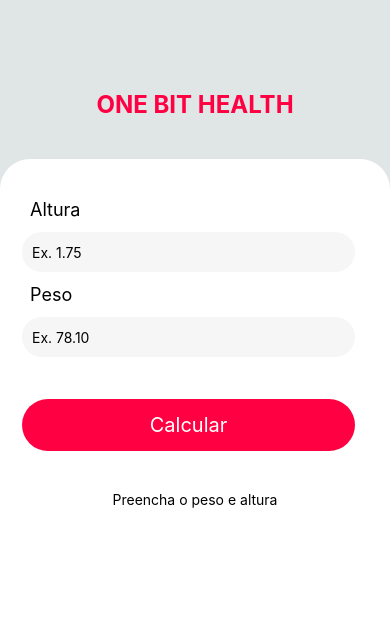
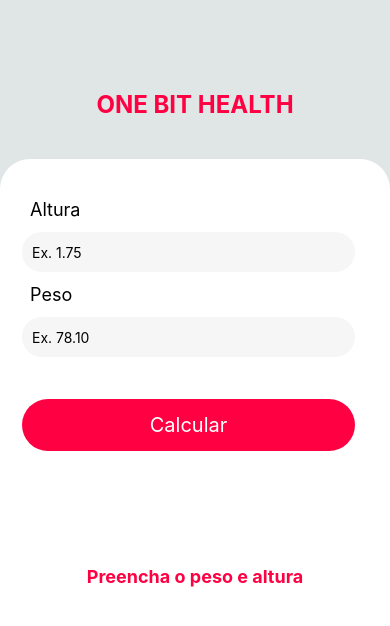
Before and after one commit to DevEddi/one_bit_health_curso_react_native, a React Native app: screen / in a window 390 px wide. Shown: the top 626 px of the page. Built offline with nearby package versions, Linux system fonts and the light colour scheme.

Commit message:
fim da aula 3

```diff
--- a/src/components/Form/ResultImc/index.js
+++ b/src/components/Form/ResultImc/index.js
@@ -1,11 +1,11 @@
 import React from 'react';
 import {Text, View } from 'react-native';
-
+import styles from './style'
 export default function ResultImc(props) {
   return (
-    <View>
-      <Text>{props.messageResultImc}</Text>
-      <Text>{props.resultImc}</Text>
+    <View style={styles.resultImc}>
+      <Text style={styles.information}>{props.messageResultImc}</Text>
+      <Text style={styles.numberImc}>{props.resultImc}</Text>
     </View>
   );
 }
--- a/src/components/Form/ResultImc/style.js
+++ b/src/components/Form/ResultImc/style.js
@@ -0,0 +1,25 @@
+import { StyleSheet } from "react-native";
+
+const styles = StyleSheet.create({
+    resultImc:{
+        flex:1,
+        marginTop: 15,
+        paddingTop:60,
+        borderRadius:50,
+        alignItems: "center",
+        width:"100%",
+    },
+    numberImc:{
+        fontSize: 48,
+        color:'#FF0043',
+        fontWeight: 'bold',
+    },
+    information:{
+        fontSize: 18,
+        color:'#FF0043',
+        fontWeight: 'bold',
+
+    }
+});
+
+export default styles
```
